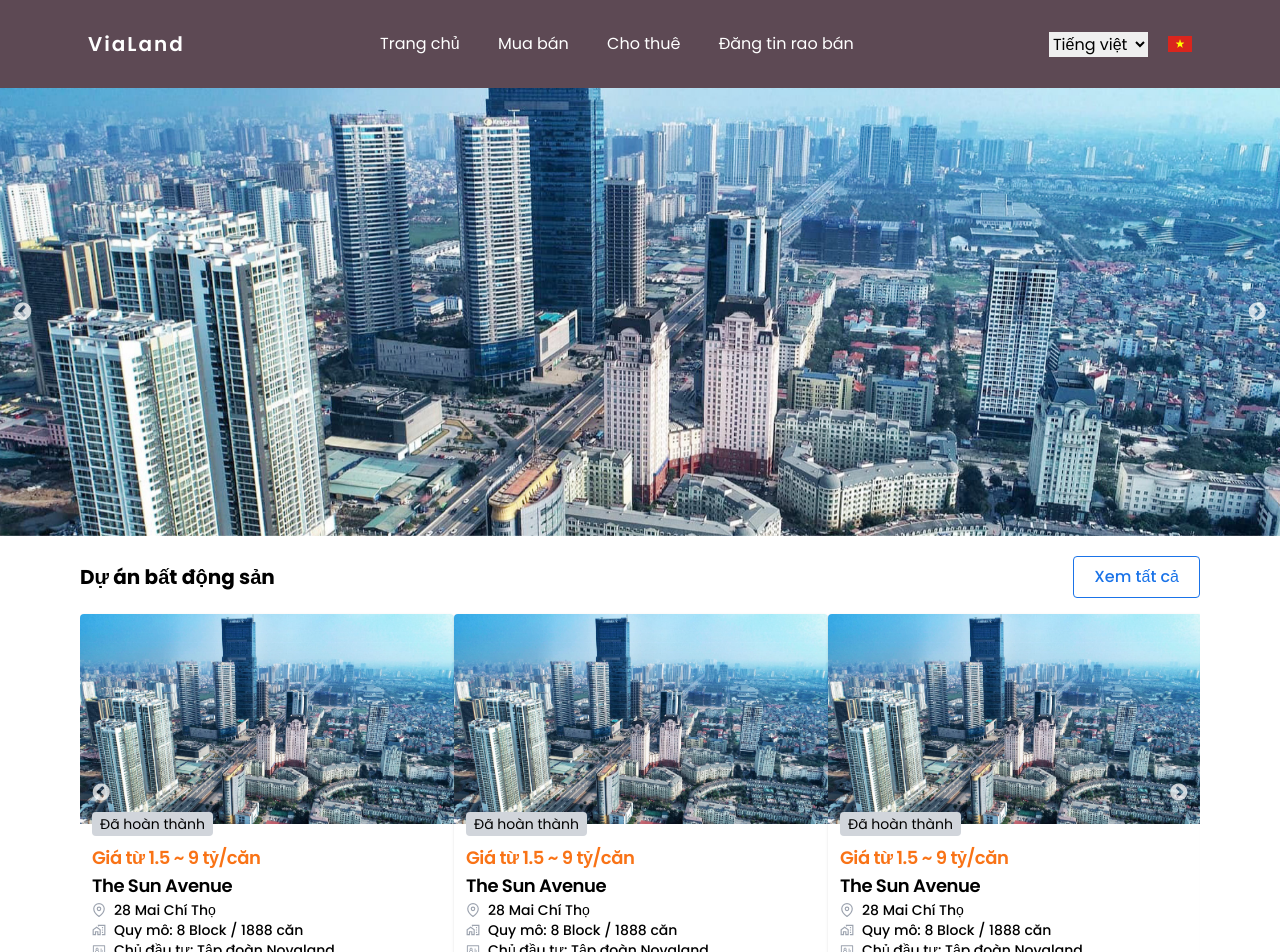
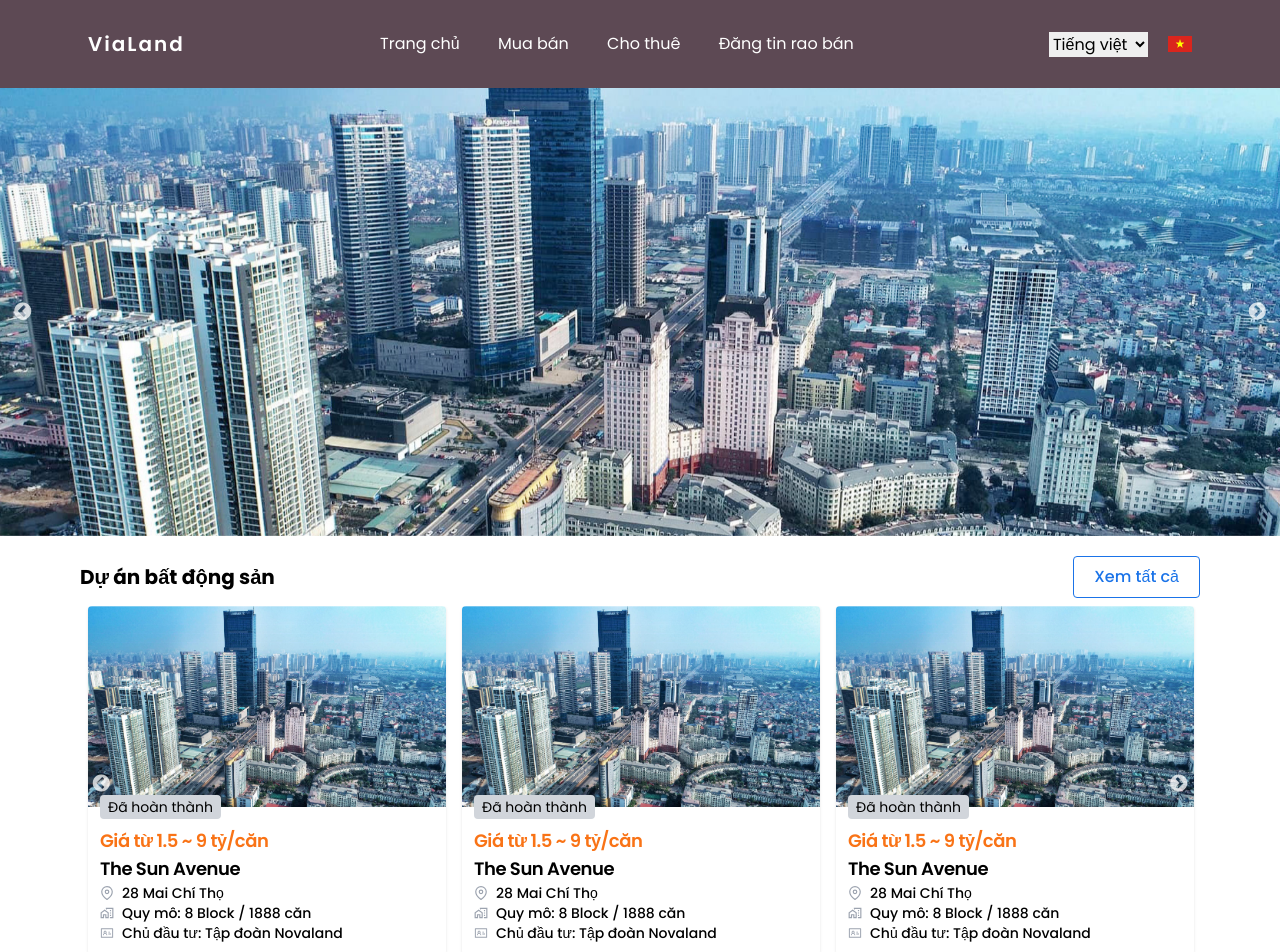
Before and after one commit to blackparadise0407/vialand, a React (Create React App) app: page / in a window 1280 px wide. Shown: the top 952 px of the page. Built offline with nearby package versions, Linux system fonts and the light colour scheme; no server answers; the database is empty.

Commit message:
Fix landing project carousel section

```diff
--- a/src/views/Landing/Landing.tsx
+++ b/src/views/Landing/Landing.tsx
@@ -131,7 +131,9 @@ export default function LandingPage() {
         </div>
         <Slider className="w-full" {...projectSettings}>
           {images.map((x, idx) => (
-            <ProjectCard key={idx} />
+            <div className="px-2" key={idx}>
+              <ProjectCard key={idx} />
+            </div>
           ))}
         </Slider>
       </div>
--- a/src/views/Landing/Projects/ProjectCard.tsx
+++ b/src/views/Landing/Projects/ProjectCard.tsx
@@ -7,7 +7,7 @@ type ProjectCardProps = {}
 
 export default function ProjectCard({}: ProjectCardProps) {
   return (
-    <div className="relative max-w-[400px] w-full mx-auto my-2 rounded shadow bg-white overflow-hidden">
+    <div className="relative w-full mx-auto rounded shadow bg-white overflow-hidden">
       <div className="relative">
         <div className="relative w-full aspect-video overflow-hidden">
           <img
```
